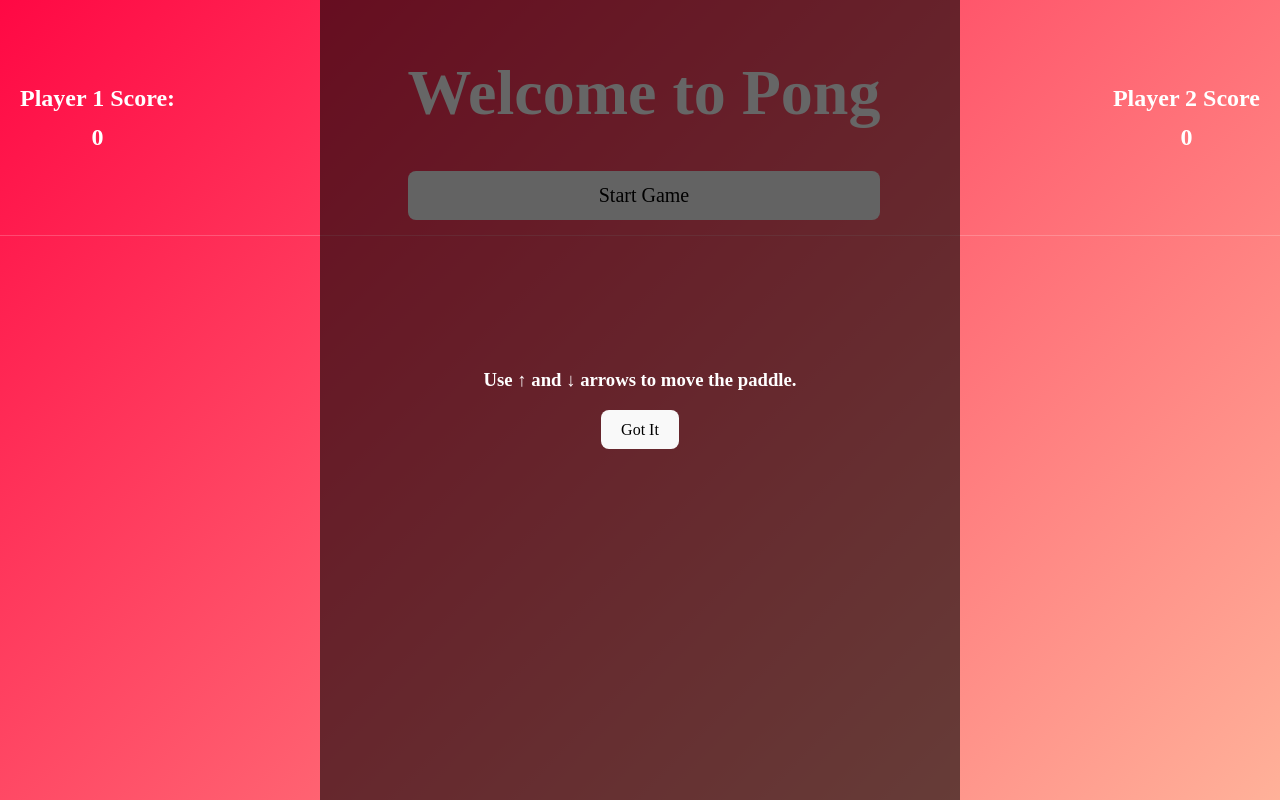
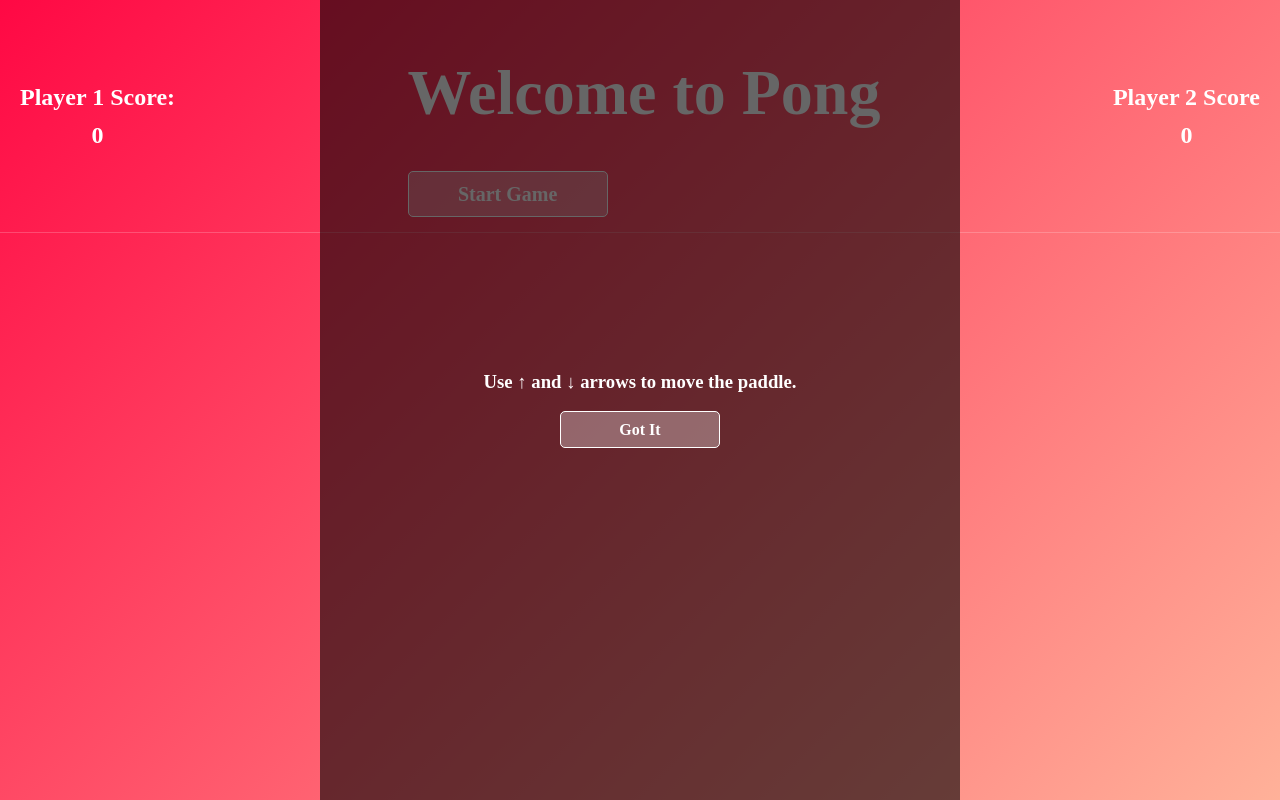
Before and after one commit to Jessica-Koch/pong, a React (Vite) app: page / in a window 1280 px wide. Built offline with nearby package versions, Linux system fonts and the light colour scheme; a web font is replaced by a local one.

Commit message:
fix button css

```diff
--- a/src/Components/Button/Button.scss
+++ b/src/Components/Button/Button.scss
@@ -2,13 +2,23 @@
   width: 10em;
   cursor: pointer;
   border: 1px solid rgba(255, 255, 255, 1);
-  background: rgba(255, 255, 255, 0.4);
+  background: rgba(255, 255, 255, 0.3);
   color: white;
   opacity: 1;
   height: 2.3em;
+  display: flex;
+  align-items: center;
+  font-weight: bold;
   border-radius: 5px;
   transition: opacity 1s;
+  justify-content: center;
 }
 .Button:hover {
   background: rgba(255, 255, 255, 0.7);
+  outline: none;
+  border-color: #fff;
 }
+.Button:focus {
+  outline: none;
+  box-shadow: 0 0px 15px rgba(255, 255, 255, 0.8);
+}
--- a/src/Components/Button/Button.tsx
+++ b/src/Components/Button/Button.tsx
@@ -7,7 +7,7 @@ type ButtonProps = {
 
 export const Button = ({ label, onClick }: ButtonProps) => {
   return (
-    <button className='Buttons' onClick={onClick}>
+    <button className='Button' onClick={onClick}>
       {label}
     </button>
   );
```
